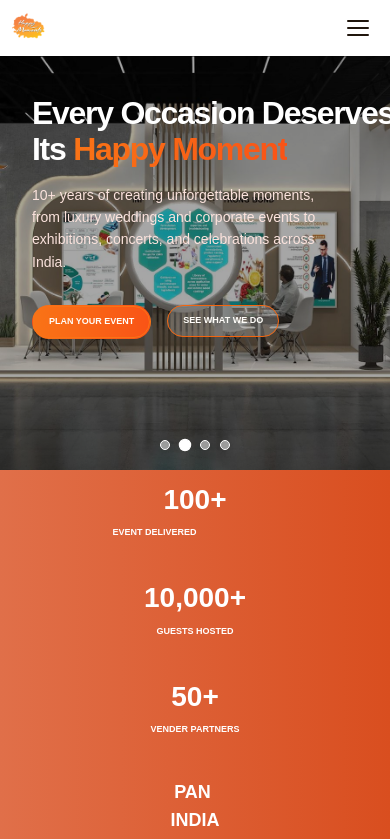
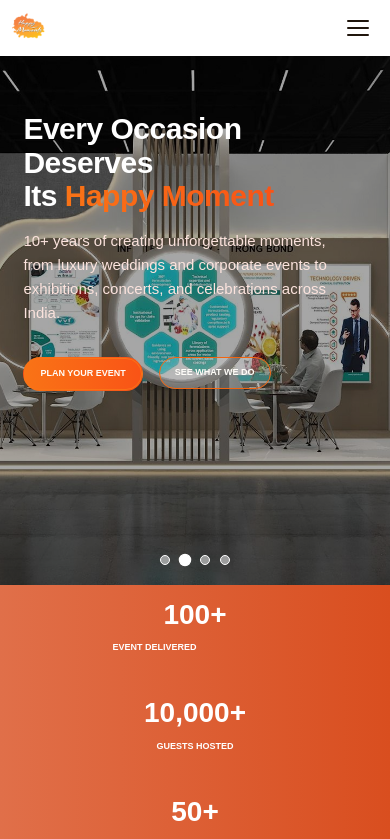
Before and after one commit to kunalsahani076-prog/Happy-Moments, a React (Vite) app: page / in a window 390 px wide. Shown: the top 839 px of the page. Built offline with nearby package versions, Linux system fonts and the light colour scheme; a web font is replaced by a local one.

Commit message:
Update project

```diff
--- a/src/App.css
+++ b/src/App.css
@@ -517,3 +517,158 @@
     height: 470px !important;
   }
 }
+
+/* Keep the imported desktop composition intact while making tablet and phone
+   layouts fit the actual viewport. */
+@media (max-width: 900px) {
+  #root,
+  #root > *,
+  [data-name="Carasoul"],
+  [data-name="Featured Section"],
+  [data-name="Section - Our Service"],
+  [data-name="Section - Let's plan your next moment"] {
+    max-width: 100%;
+    min-width: 0;
+    box-sizing: border-box;
+  }
+
+  [data-name="Carasoul"] {
+    height: clamp(500px, 125vw, 760px) !important;
+    min-height: 0 !important;
+    overflow: hidden;
+  }
+
+  [data-name="Carasoul"] > img {
+    object-fit: cover;
+  }
+
+  [data-name="HOME"] > [data-name="Container"] {
+    box-sizing: border-box;
+    left: 0 !important;
+    padding: 28px clamp(20px, 6vw, 48px);
+    top: clamp(84px, 13vw, 120px) !important;
+    width: 100% !important;
+    z-index: 2;
+  }
+
+  [data-name="HOME"] > [data-name="Container"] [data-name="Heading 1"] > div {
+    font-size: clamp(30px, 7.5vw, 58px) !important;
+    letter-spacing: -.5px !important;
+  }
+
+  [data-name="HOME"] > [data-name="Container"] [data-name="Heading 1"] p,
+  [data-name="HOME"] > [data-name="Container"] [data-name="Heading 1"] span {
+    white-space: normal !important;
+  }
+
+  [data-name="HOME"] > [data-name="Container"] > [data-name="Container"] {
+    max-width: 100%;
+    width: 100% !important;
+  }
+
+  [data-name="HOME"] > [data-name="Container"] [data-name="Container"] > div,
+  [data-name="HOME"] > [data-name="Container"] [data-name="Container"] p {
+    font-size: clamp(15px, 3.8vw, 20px) !important;
+  }
+
+  [data-name="HOME"] > [data-name="Frame 24"],
+  [data-name="HOME"] > [data-name="Frame24"] {
+    flex-wrap: wrap;
+  }
+
+  [data-name="Featured Section"] {
+    padding-left: clamp(20px, 6vw, 64px) !important;
+    padding-right: clamp(20px, 6vw, 64px) !important;
+  }
+
+  [data-name="Featured Section"] > div,
+  [data-name="Featured Section"] [data-name="Container"] {
+    max-width: 100% !important;
+    min-width: 0;
+  }
+
+  [data-name="Producing Event For"] > .partner-marquee {
+    margin-left: 0 !important;
+  }
+
+  [data-name="Partner Logo"] {
+    transform: scale(.72);
+    transform-origin: center;
+  }
+
+  [data-name="Section - Let's plan your next moment"] [data-name="Heading 2"] > div,
+  [data-name="Section - Let's plan your next moment"] [data-name="Paragraph"] > div {
+    max-width: 100%;
+    white-space: normal !important;
+  }
+
+  /* Gallery photos keep their proportions and never enlarge their cards. */
+  .gallery-page img,
+  .gallery-detail-card,
+  .gallery-card {
+    max-width: 100%;
+  }
+}
+
+@media (max-width: 700px) {
+  [data-name="Carasoul"] {
+    height: clamp(520px, 150vw, 680px) !important;
+  }
+
+  [data-name="HOME"] > [data-name="Frame 24"],
+  [data-name="HOME"] > [data-name="Frame24"] {
+    gap: 10px !important;
+  }
+
+  [data-name="HOME"] > [data-name="Container"] [data-name="P-BUTTION"],
+  [data-name="HOME"] > [data-name="Container"] [data-name="S-BUTTON"] {
+    max-width: 100%;
+  }
+
+  [data-name="Section - Our Service"] {
+    padding: 52px 18px !important;
+  }
+
+  [data-name="Section - Our Service"] > div,
+  [data-name="Section - Our Service"] [data-name="Grid Layout for Service Cards"] {
+    max-width: 100%;
+    min-width: 0;
+  }
+}
+
+@media (max-width: 640px) {
+  [data-name="Partner Logo"] { transform: scale(.58); }
+
+  /* The mobile reasons list is a readable image-and-copy stack. */
+  .bg-white.px-\[clamp\(24px\,5vw\,80px\)\]:has(article img.rounded-full) article {
+    align-items: flex-start !important;
+    gap: 14px !important;
+    margin-bottom: 22px !important;
+    min-width: 0;
+  }
+
+  .bg-white.px-\[clamp\(24px\,5vw\,80px\)\]:has(article img.rounded-full) article img {
+    height: clamp(72px, 22vw, 92px) !important;
+    width: clamp(72px, 22vw, 92px) !important;
+  }
+
+  .bg-white.px-\[clamp\(24px\,5vw\,80px\)\]:has(article img.rounded-full) article > div {
+    flex: 1;
+    min-width: 0;
+  }
+
+  .bg-white.px-\[clamp\(24px\,5vw\,80px\)\]:has(article img.rounded-full) article h3 {
+    font-size: clamp(16px, 4.5vw, 21px) !important;
+    white-space: normal !important;
+  }
+
+  .home-partners-section > [data-name="Producing Event For"] {
+    height: 100px !important;
+  }
+
+  .gallery-hero { height: 66vw; min-height: 300px; }
+  .gallery-hero-copy { left: 20px; right: 20px; }
+  .gallery-hero-copy h1 { font-size: clamp(36px, 10vw, 54px); }
+  .gallery-detail-grid { grid-template-columns: 1fr; }
+  .gallery-detail-card img { height: auto; aspect-ratio: 4 / 3; }
+}
```
